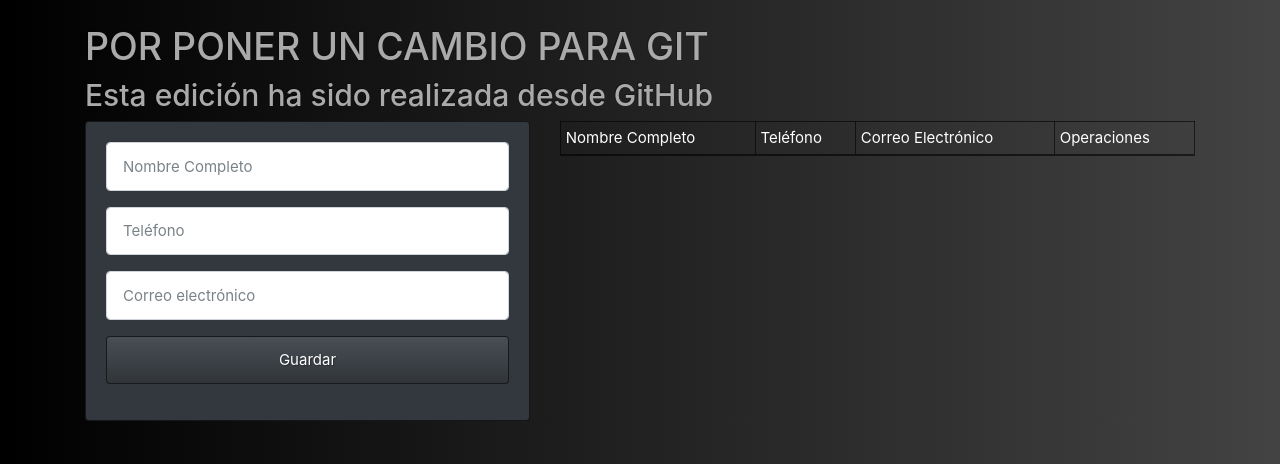
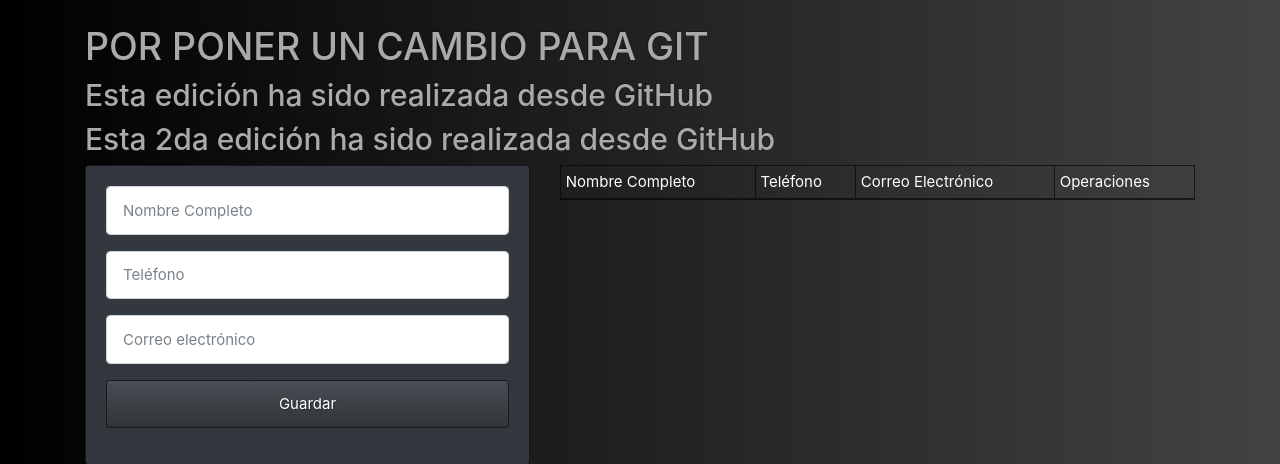
Before and after one commit to juandm1b1/cursoGit, a Python web app: template templates/index.html in a window 1280 px wide. Shown: the part 54-518 px from the top of the page. Run offline with Jinja, Linux system fonts and the light colour scheme; the template is opened without the code that fills it, so the values that code supplies are empty; some libraries are stand-ins or nearby versions.

Commit message:
Update index.html

```diff
--- a/templates/index.html
+++ b/templates/index.html
@@ -5,6 +5,7 @@
 
 <h1>POR PONER UN CAMBIO PARA GIT</h1>
 <h2>Esta edición ha sido realizada desde GitHub</h2>
+<h2>Esta 2da edición ha sido realizada desde GitHub</h2>
 
 <div class="row">
     <div class="col-md-5">
```
